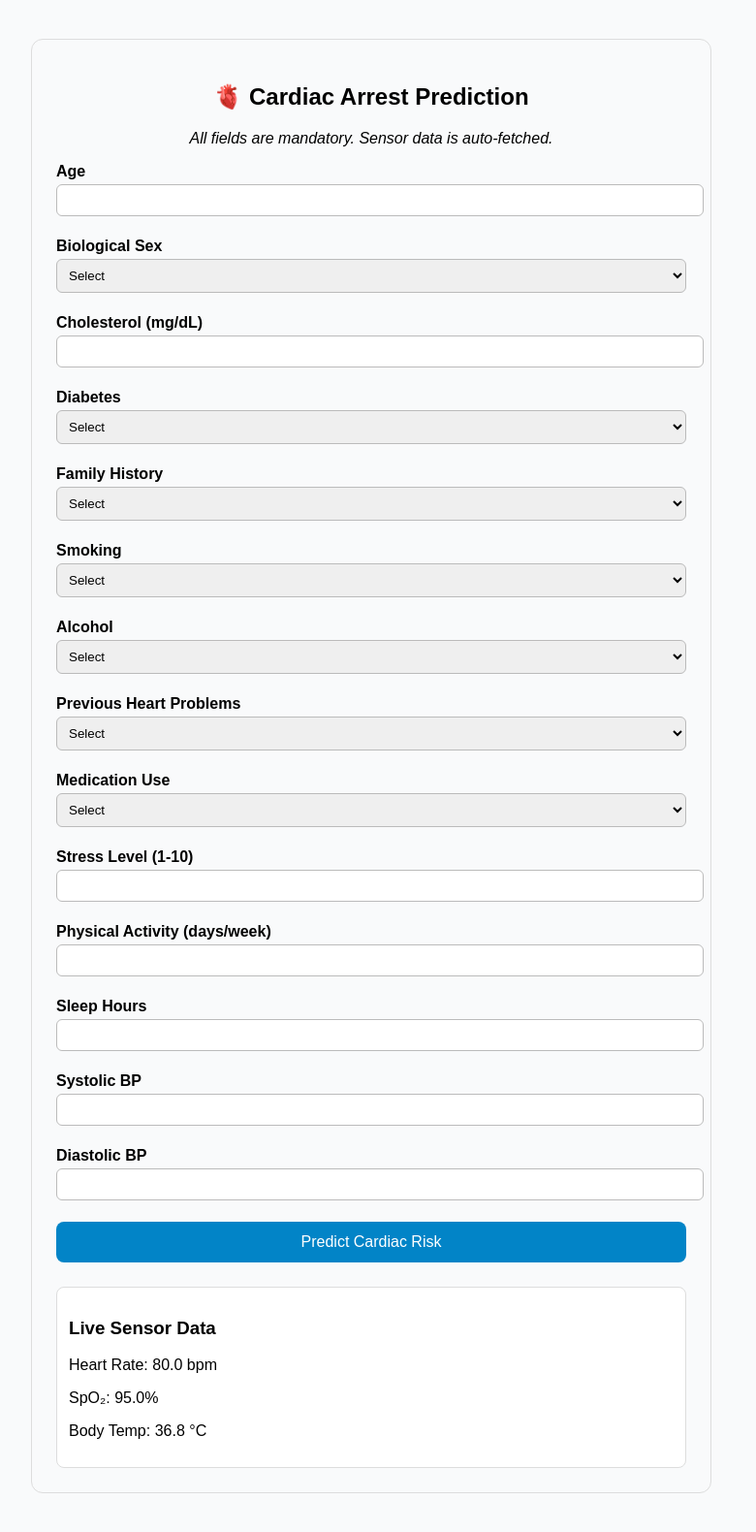
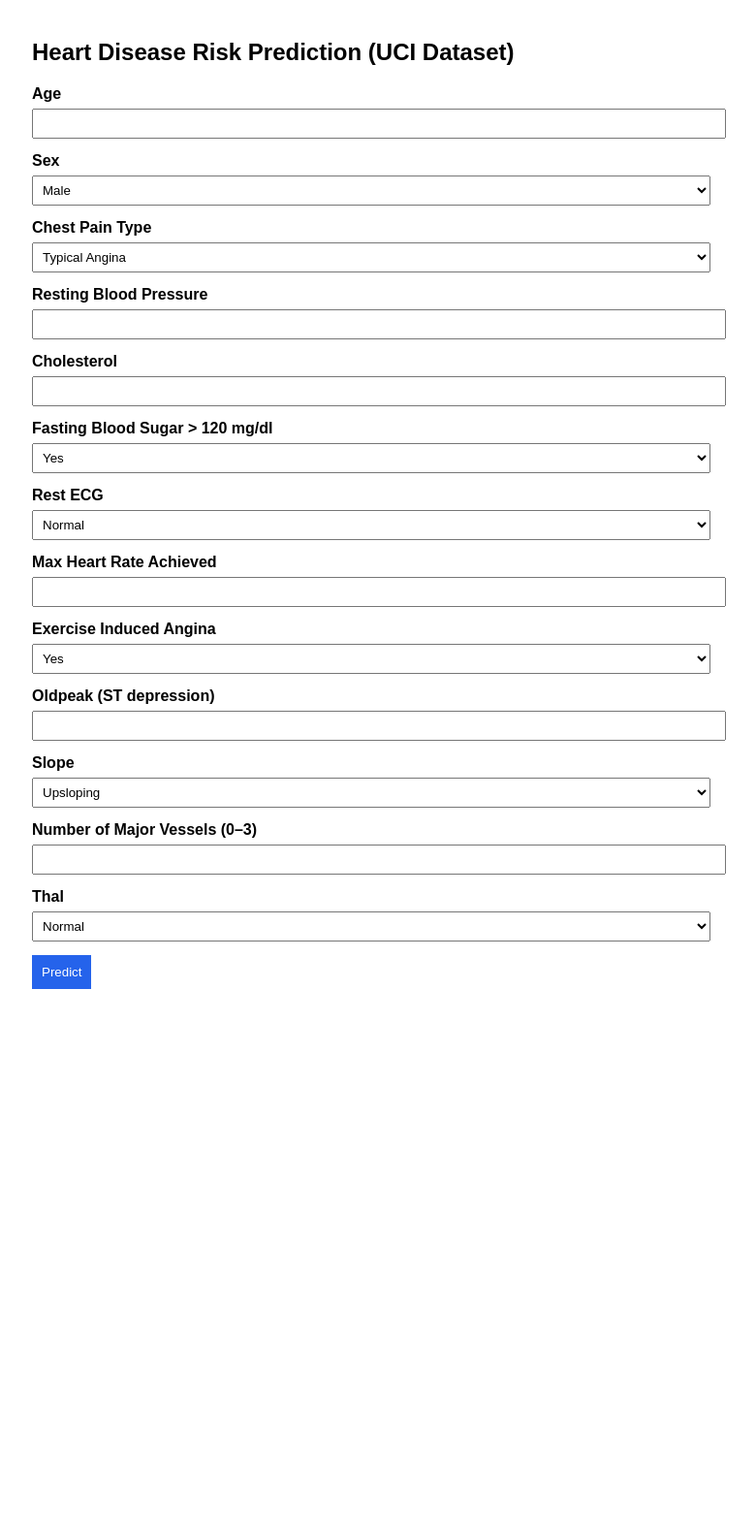
Before and after one commit to salmashaik45/cardiac-arrest-prediction-system, a Django app: page / in a window 1280 px wide. Shown: the whole page at 97% size, without its empty margins (257-1037 px from the left). After the commit the page ends 1020 px from the top, so only its background shows below. Run offline with Django 5.2, Linux system fonts and the light colour scheme; parts of the project's set-up code (start-up, migrations or seed data) failed here and were passed over.

Commit message:
Redesigned frontend form to align with UCI Heart Disease dataset features

```diff
--- a/backend/predictor/templates/predictor/form.html
+++ b/backend/predictor/templates/predictor/form.html
@@ -1,245 +1,140 @@
 <!DOCTYPE html>
-<html lang="en">
+<html>
 <head>
-  <meta charset="UTF-8">
-  <title>Cardiac Arrest Prediction</title>
-
+  <title>Heart Disease Risk Prediction</title>
   <style>
     body {
-      font-family: Arial, sans-serif;
-      max-width: 650px;
+      font-family: Arial;
+      max-width: 700px;
       margin: 40px auto;
-      padding: 25px;
-      border: 1px solid #ddd;
-      border-radius: 12px;
-      background-color: #f9fafb;
     }
-
-    h2 {
-      text-align: center;
-    }
-
-    label {
-      font-weight: bold;
-      margin-top: 10px;
-      display: block;
-    }
-
+    label { font-weight: bold; }
     input, select {
       width: 100%;
-      padding: 8px;
-      margin-top: 4px;
-      margin-bottom: 12px;
-      border-radius: 6px;
-      border: 1px solid #bbb;
+      padding: 6px;
+      margin: 6px 0 14px 0;
     }
-
     button {
-      width: 100%;
-      padding: 12px;
-      font-size: 16px;
-      background-color: #0284c7;
+      padding: 10px;
+      background: #2563eb;
       color: white;
       border: none;
-      border-radius: 8px;
       cursor: pointer;
-      margin-top: 10px;
     }
-
-    button:hover {
-      background-color: #0369a1;
-    }
-
     #result {
       margin-top: 20px;
-    }
-
-    .result-card {
-      padding: 15px;
-      border-radius: 10px;
-      font-size: 16px;
-    }
-
-    .low { background-color: #d1fae5; }
-    .moderate { background-color: #fef3c7; }
-    .high { background-color: #fee2e2; }
-
-    .sensor-box {
-      margin-top: 25px;
       padding: 12px;
-      background-color: #ffffff;
-      border-radius: 8px;
-      border: 1px solid #ddd;
+      border-radius: 6px;
     }
   </style>
 </head>
-
 <body>
 
-<h2>🫀 Cardiac Arrest Prediction</h2>
-<p style="text-align:center;"><em>All fields are mandatory. Sensor data is auto-fetched.</em></p>
+<h2>Heart Disease Risk Prediction (UCI Dataset)</h2>
 
 <form id="predict-form">
 
 <label>Age</label>
 <input type="number" name="age" required>
 
-  <label>Biological Sex</label>
+<label>Sex</label>
 <select name="sex" required>
-    <option value="">Select</option>
-    <option value="1">Male</option>
-    <option value="0">Female</option>
+  <option value="Male">Male</option>
+  <option value="Female">Female</option>
 </select>
 
-  <label>Cholesterol (mg/dL)</label>
-  <input type="number" name="cholesterol" required>
-
-  <label>Diabetes</label>
-  <select name="diabetes" required>
-    <option value="">Select</option>
-    <option value="0">No</option>
-    <option value="1">Yes</option>
+<label>Chest Pain Type</label>
+<select name="cp" required>
+  <option value="typical angina">Typical Angina</option>
+  <option value="atypical angina">Atypical Angina</option>
+  <option value="non-anginal">Non-Anginal</option>
+  <option value="asymptomatic">Asymptomatic</option>
 </select>
 
-  <label>Family History</label>
-  <select name="family" required>
-    <option value="">Select</option>
-    <option value="0">No</option>
-    <option value="1">Yes</option>
+<label>Resting Blood Pressure</label>
+<input type="number" name="trestbps" required>
+
+<label>Cholesterol</label>
+<input type="number" name="chol" required>
+
+<label>Fasting Blood Sugar > 120 mg/dl</label>
+<select name="fbs" required>
+  <option value="True">Yes</option>
+  <option value="False">No</option>
 </select>
 
-  <label>Smoking</label>
-  <select name="smoke" required>
-    <option value="">Select</option>
-    <option value="0">No</option>
-    <option value="1">Yes</option>
+<label>Rest ECG</label>
+<select name="restecg" required>
+  <option value="normal">Normal</option>
+  <option value="lv hypertrophy">LV Hypertrophy</option>
+  <option value="st-t abnormality">ST-T Abnormality</option>
 </select>
 
-  <label>Alcohol</label>
-  <select name="alcohol" required>
-    <option value="">Select</option>
-    <option value="0">No</option>
-    <option value="1">Yes</option>
+<label>Max Heart Rate Achieved</label>
+<input type="number" name="thalch" required>
+
+<label>Exercise Induced Angina</label>
+<select name="exang" required>
+  <option value="True">Yes</option>
+  <option value="False">No</option>
 </select>
 
-  <label>Previous Heart Problems</label>
-  <select name="prev_heart" required>
-    <option value="">Select</option>
-    <option value="0">No</option>
-    <option value="1">Yes</option>
+<label>Oldpeak (ST depression)</label>
+<input type="number" step="0.1" name="oldpeak" required>
+
+<label>Slope</label>
+<select name="slope" required>
+  <option value="upsloping">Upsloping</option>
+  <option value="flat">Flat</option>
+  <option value="downsloping">Downsloping</option>
 </select>
 
-  <label>Medication Use</label>
-  <select name="meds" required>
-    <option value="">Select</option>
-    <option value="0">No</option>
-    <option value="1">Yes</option>
+<label>Number of Major Vessels (0–3)</label>
+<input type="number" name="ca" min="0" max="3" required>
+
+<label>Thal</label>
+<select name="thal" required>
+  <option value="normal">Normal</option>
+  <option value="fixed defect">Fixed Defect</option>
+  <option value="reversable defect">Reversible Defect</option>
 </select>
 
-  <label>Stress Level (1-10)</label>
-  <input type="number" name="stress" min="1" max="10" required>
+<button type="submit">Predict</button>
 
-  <label>Physical Activity (days/week)</label>
-  <input type="number" name="activity" min="0" max="7" required>
-
-  <label>Sleep Hours</label>
-  <input type="number" name="sleep" min="1" max="24" required>
-
-  <label>Systolic BP</label>
-  <input type="number" name="sbp" required>
-
-  <label>Diastolic BP</label>
-  <input type="number" name="dbp" required>
-
-  <button type="submit">Predict Cardiac Risk</button>
 </form>
 
 <div id="result"></div>
 
-<div class="sensor-box">
-  <h3>Live Sensor Data</h3>
-  <p>Heart Rate: <span id="heart-rate">Loading...</span> bpm</p>
-  <p>SpO₂: <span id="spo2">Loading...</span>%</p>
-  <p>Body Temp: <span id="body-temp">Loading...</span> °C</p>
-</div>
+<script>
+document.getElementById("predict-form").addEventListener("submit", async function(e) {
+  e.preventDefault();
 
-<script>
-
-async function fetchSensorData() {
-  try {
-    const res = await fetch("/api/sensor/");
-    if (!res.ok) throw new Error("Sensor API error");
-
-    const data = await res.json();
-
-    document.getElementById("heart-rate").textContent =
-      parseFloat(data.heart_rate).toFixed(1);
-
-    document.getElementById("spo2").textContent =
-      parseFloat(data.spo2).toFixed(1);
-
-    document.getElementById("body-temp").textContent =
-      parseFloat(data.body_temp).toFixed(1);
-
-  } catch (e) {
-    document.getElementById("heart-rate").textContent = "N/A";
-    document.getElementById("spo2").textContent = "N/A";
-    document.getElementById("body-temp").textContent = "N/A";
-  }
-}
-
-document.getElementById("predict-form").addEventListener("submit", async (event) => {
-  event.preventDefault();
-
-  const form = event.target;
+  const formData = new FormData(this);
   const data = {};
 
-  for (const field of form.elements) {
-    if (field.name) data[field.name] = field.value;
+  formData.forEach((value, key) => {
+    if (!isNaN(value) && value !== "") {
+      data[key] = Number(value);
+    } else {
+      data[key] = value;
     }
+  });
 
-  try {
-    const res = await fetch("/api/predict/", {
+  const response = await fetch("/api/predict/", {
     method: "POST",
     headers: { "Content-Type": "application/json" },
     body: JSON.stringify(data)
   });
 
-    if (!res.ok) throw new Error("Prediction API error");
-
-    const result = await res.json();
-
-    const probability = result.risk_probability;
-    let riskClass = "";
-    let riskLevel = "";
-
-    if (probability < 40) {
-      riskClass = "low";
-      riskLevel = "Low Risk";
-    } else if (probability < 70) {
-      riskClass = "moderate";
-      riskLevel = "Moderate Risk";
-    } else {
-      riskClass = "high";
-      riskLevel = "High Risk";
-    }
+  const result = await response.json();
 
   document.getElementById("result").innerHTML = `
-      <div class="result-card ${riskClass}">
-        <h3>Prediction Result</h3>
-        <p><strong>Risk Level:</strong> ${riskLevel}</p>
-        <p><strong>Risk Probability:</strong> ${probability}%</p>
+    <div style="background:${result.prediction === 1 ? '#fee2e2' : '#d1fae5'}">
+      <strong>Risk Level:</strong> ${result.prediction === 1 ? "Heart Disease Detected" : "Low Risk"} <br>
+      <strong>Risk Probability:</strong> ${result.risk_probability}%
     </div>
   `;
-
-  } catch (e) {
-    document.getElementById("result").innerHTML =
-      "<div class='result-card high'>Prediction failed. Please try again.</div>";
-  }
 });
-
-window.addEventListener("load", fetchSensorData);
-
 </script>
 
 </body>
```
Lines whose indentation alone changed are shown as unchanged.
